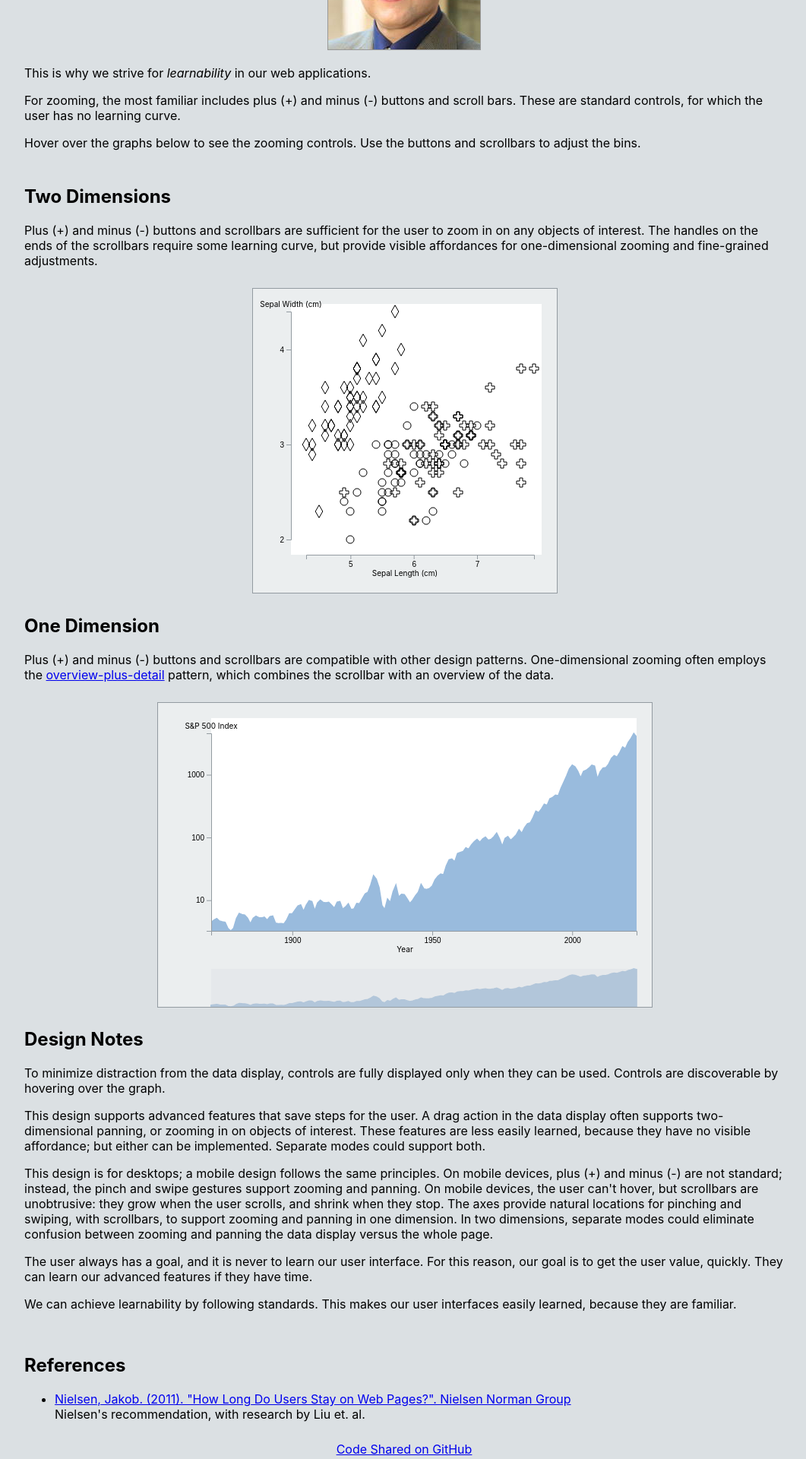
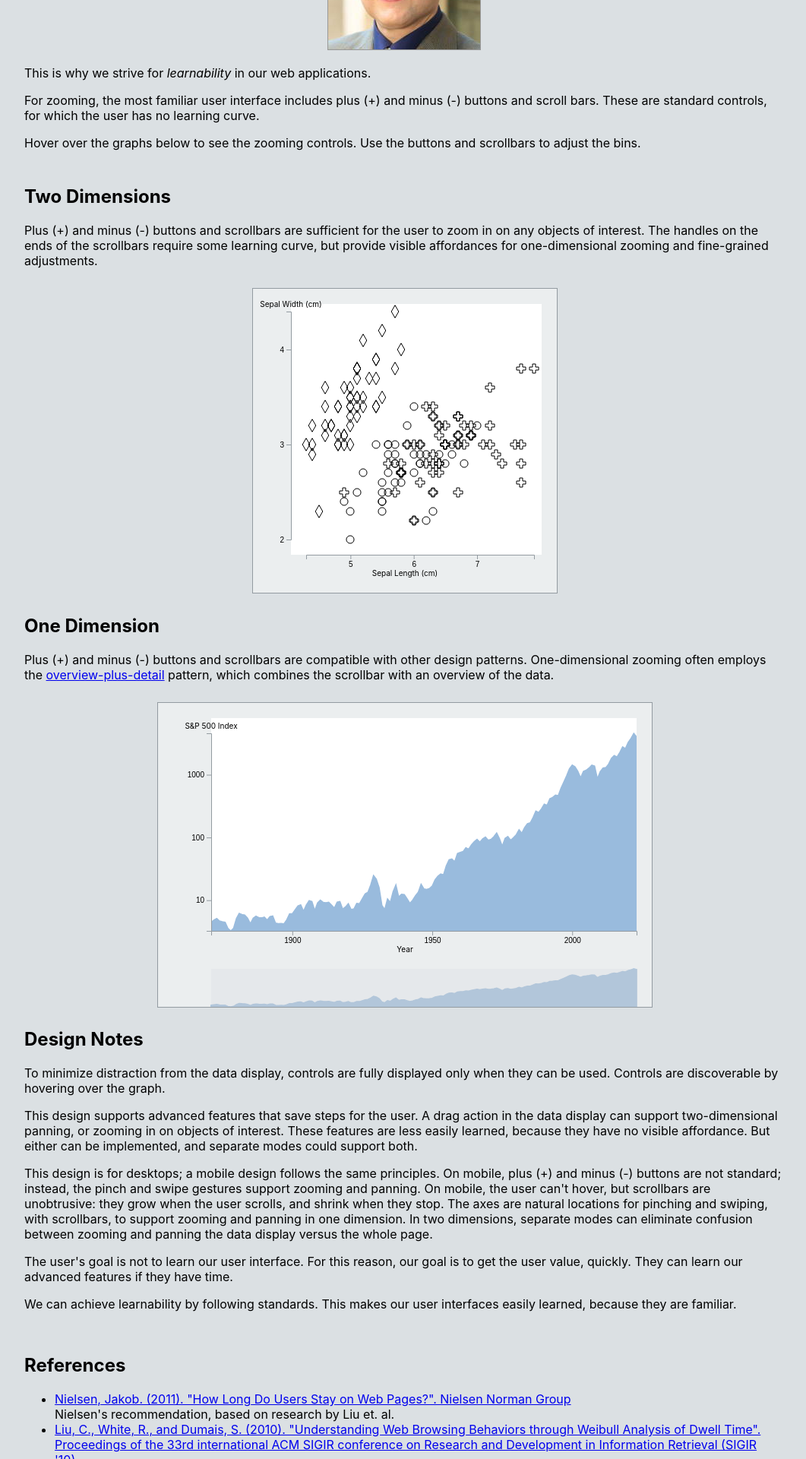
Before and after one commit to hemanrobinson/panning-zooming, a React (Create React App) app: page / in a window 1280 px wide. Shown: the part 320-2240 px from the top of the page at 76% size, without its empty margins (108-1169 px from the left). Built offline with nearby package versions, Linux system fonts and the light colour scheme.

Commit message:
add references

```diff
--- a/src/App.js
+++ b/src/App.js
@@ -25,7 +25,7 @@ const App = () => {
                 This is why we strive for <i>learnability</i> in our web applications.
                 </p>
                 <p>
-                For zooming, the most familiar includes plus (+) and minus (-) buttons and scroll bars.  These are standard controls, for which the user has no learning curve.
+                For zooming, the most familiar user interface includes plus (+) and minus (-) buttons and scroll bars.  These are standard controls, for which the user has no learning curve.
                 </p>
                 <p>
                 Hover over the graphs below to see the zooming controls.  Use the buttons and scrollbars to adjust the bins.
@@ -55,13 +55,13 @@ const App = () => {
                 To minimize distraction from the data display, controls are fully displayed only when they can be used.  Controls are discoverable by hovering over the graph.
                 </p>
                 <p>
-                This design supports advanced features that save steps for the user.  A drag action in the data display often supports two-dimensional panning, or zooming in on objects of interest.  These features are less easily learned, because they have no visible affordance; but either can be implemented.  Separate modes could support both.
+                This design supports advanced features that save steps for the user.  A drag action in the data display can support two-dimensional panning, or zooming in on objects of interest.  These features are less easily learned, because they have no visible affordance.  But either can be implemented, and separate modes could support both.
                 </p>
                 <p>
-                This design is for desktops; a mobile design follows the same principles.  On mobile devices, plus (+) and minus (-) are not standard; instead, the pinch and swipe gestures support zooming and panning.  On mobile devices, the user can't hover, but scrollbars are unobtrusive:  they grow when the user scrolls, and shrink when they stop.  The axes provide natural locations for pinching and swiping, with scrollbars, to support zooming and panning in one dimension.  In two dimensions, separate modes could eliminate confusion between zooming and panning the data display versus the whole page.
+                This design is for desktops; a mobile design follows the same principles.  On mobile, plus (+) and minus (-) buttons are not standard; instead, the pinch and swipe gestures support zooming and panning.  On mobile, the user can't hover, but scrollbars are unobtrusive:  they grow when the user scrolls, and shrink when they stop.  The axes are natural locations for pinching and swiping, with scrollbars, to support zooming and panning in one dimension.  In two dimensions, separate modes can eliminate confusion between zooming and panning the data display versus the whole page.
                 </p>
                 <p>
-                The user always has a goal, and it is never to learn our user interface.  For this reason, our goal is to get the user value, quickly.  They can learn our advanced features if they have time.
+                The user's goal is not to learn our user interface.  For this reason, our goal is to get the user value, quickly.  They can learn our advanced features if they have time.
                 </p>
                 <p>
                 We can achieve learnability by following standards.  This makes our user interfaces easily learned, because they are familiar.
@@ -69,7 +69,9 @@ const App = () => {
                 <br/>
                 <h2>References</h2>
                 <ul>
-                    <li><a href="https://www.nngroup.com/articles/how-long-do-users-stay-on-web-pages/">Nielsen, Jakob. (2011). "How Long Do Users Stay on Web Pages?". Nielsen Norman Group</a><br/>Nielsen's recommendation, with research by Liu et. al.</li>
+                    <li><a href="https://www.nngroup.com/articles/how-long-do-users-stay-on-web-pages/">Nielsen, Jakob. (2011). "How Long Do Users Stay on Web Pages?". Nielsen Norman Group</a><br/>Nielsen's recommendation, based on research by Liu et. al.</li>
+                    <li><a href="https://www.microsoft.com/en-us/research/wp-content/uploads/2010/07/DwellTimeModel_sigir2010.pdf">Liu, C., White, R., and Dumais, S. (2010). "Understanding Web Browsing Behaviors through Weibull Analysis of Dwell Time". Proceedings of the 33rd international ACM SIGIR conference on Research and Development in Information Retrieval (SIGIR '10).</a><br/>Original research by Liu et. al.</li>
+                    <li><a href="https://www.oreilly.com/library/view/laws-of-ux/9781492055303/ch01.html">Yablonski, J. (2020). Laws of UX: Using Psychology to Design Better Products & Services. Sebastopol CA: O'Reilly Media.</a><br/>Jakob's Law: "Users spend most of their time on other sites, and they prefer your site to work the same way as all the other sites they already know."</li>
                 </ul>
             </div>
             <a href="https://github.com/hemanrobinson/zoom/">Code Shared on GitHub</a>
```
Also changed, not shown: 2 other files (tests, documents, lock files or other folders).
